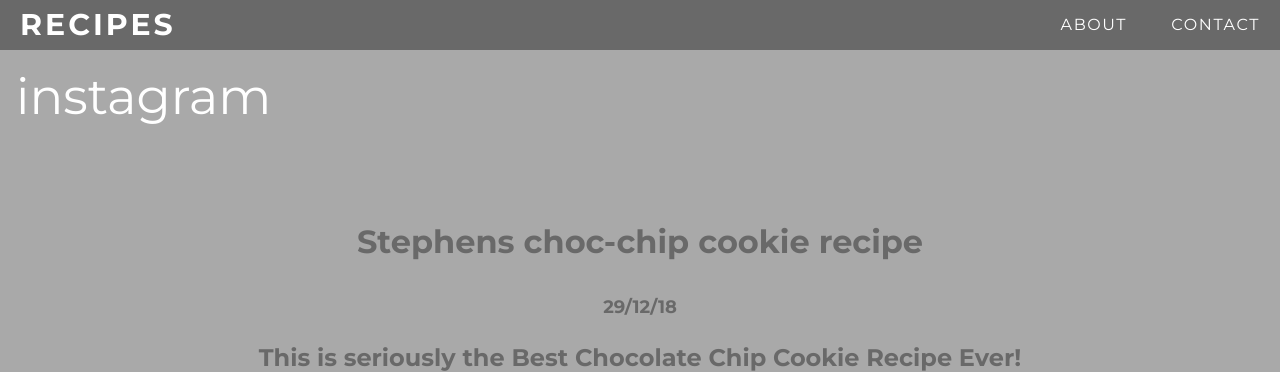
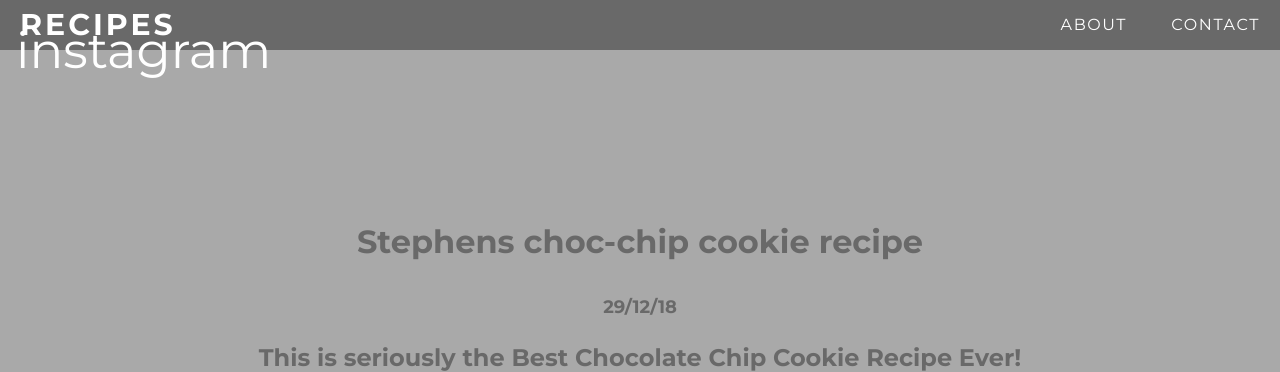
Before and after one commit to zachstep05/zachstep05.github.io, a PHP site: page / in a window 1280 px wide. Shown: the top 372 px of the page. Run offline with PHP 8.4, Linux system fonts and the light colour scheme.

Commit message:
Update styles.css

```diff
--- a/styles.css
+++ b/styles.css
@@ -131,8 +131,10 @@ line-height: 1.5;
 }
 .icon-bar {
   top: 10%;
-
-}
+    -webkit-transform: translateY(-50%);
+  -ms-transform: translateY(-50%);
+  transform: translateY(-50%);
+  }
 .icon-bar a {
   display: block;
   text-align: left;
```
